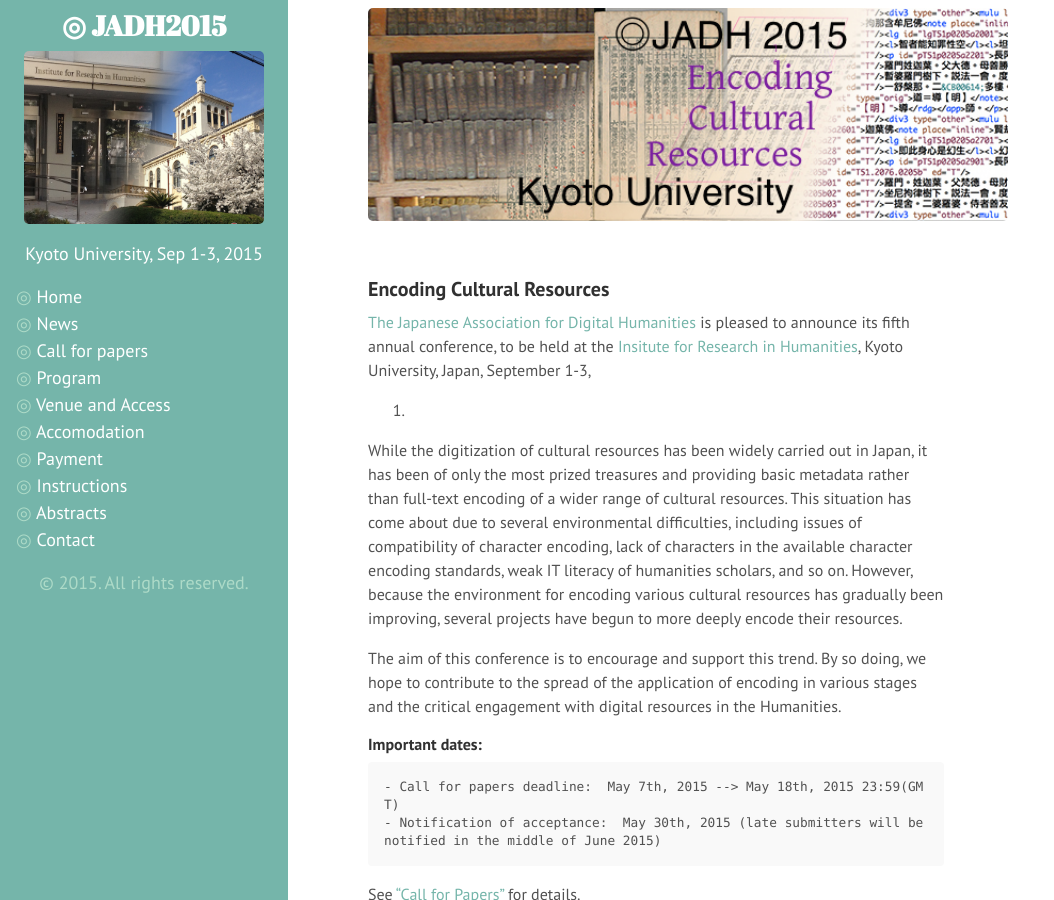
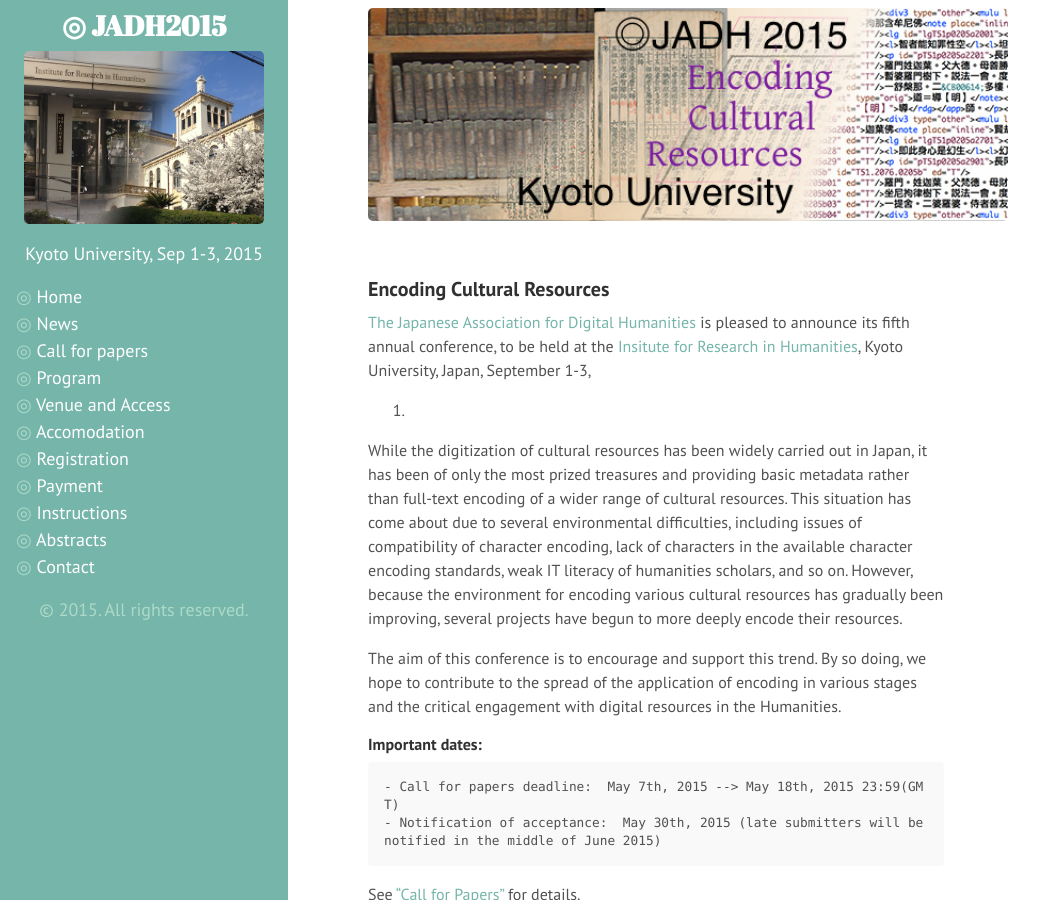
Before and after one commit to jadh2015/jadh2015.github.io, a Jekyll site: the page built from index.md, in a window 1280 px wide and 900 px high. Shown: the whole window, without its empty margins (0-1054 px from the left). Built offline with Jekyll 4.4.1, drawn with Linux system fonts in a browser that asks for light colours.

Commit message:
trying to get reg back on the menu.

```diff
--- a/_includes/sidebar.html
+++ b/_includes/sidebar.html
@@ -26,6 +26,11 @@
                ◎ <a href="{{ site.baseurl }}{{ node.url }}">{{ node.title }}</a>
             </li>
           {% endif %}
+          {% if node.layout == "reg" %}
+            <li class="sidebar-nav-item{% if page.url == node.url %} active{% endif %}">
+               ◎ <a href="{{ site.baseurl }}{{ node.url }}">{{ node.title }}</a>
+            </li>
+          {% endif %}
         {% endif %}
       {% endfor %}
 
```
Also changed, not shown: 50registration.md (+1 -1 lines).
